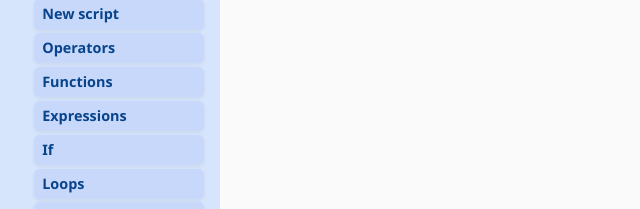
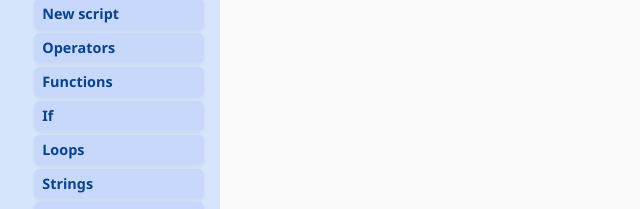
Before and after one commit to Suzanna-Linn/slua, a Jekyll site: the page built from docs/moving-if.md, in a window 1280 px wide. Shown: the part 675-884 px from the top of the page, without its empty margins (0-640 px from the left). Built offline with Jekyll 4.4.1, drawn with Linux system fonts in a browser that asks for light colours; nearby versions of some CDN libraries; our own code applies the rules of GitHub Pages for plain Markdown files; comment, search, counter and statistics services are not loaded.

Commit message:
Update sidebar.html

```diff
--- a/docs/_includes/sidebar.html
+++ b/docs/_includes/sidebar.html
@@ -18,7 +18,6 @@
         <li><a href="/slua/moving-new-script" class="page-link">New script</a></li>
         <li><a href="/slua/moving-operators" class="page-link">Operators</a></li>
         <li><a href="/slua/moving-functions" class="page-link">Functions</a></li>
-        <li><a href="/slua/moving-expressions" class="page-link">Expressions</a></li>
         <li><a href="/slua/moving-if" class="page-link">If</a></li>
         <li><a href="/slua/moving-loops" class="page-link">Loops</a></li>
         <li><a href="/slua/moving-strings" class="page-link">Strings</a></li>
```
